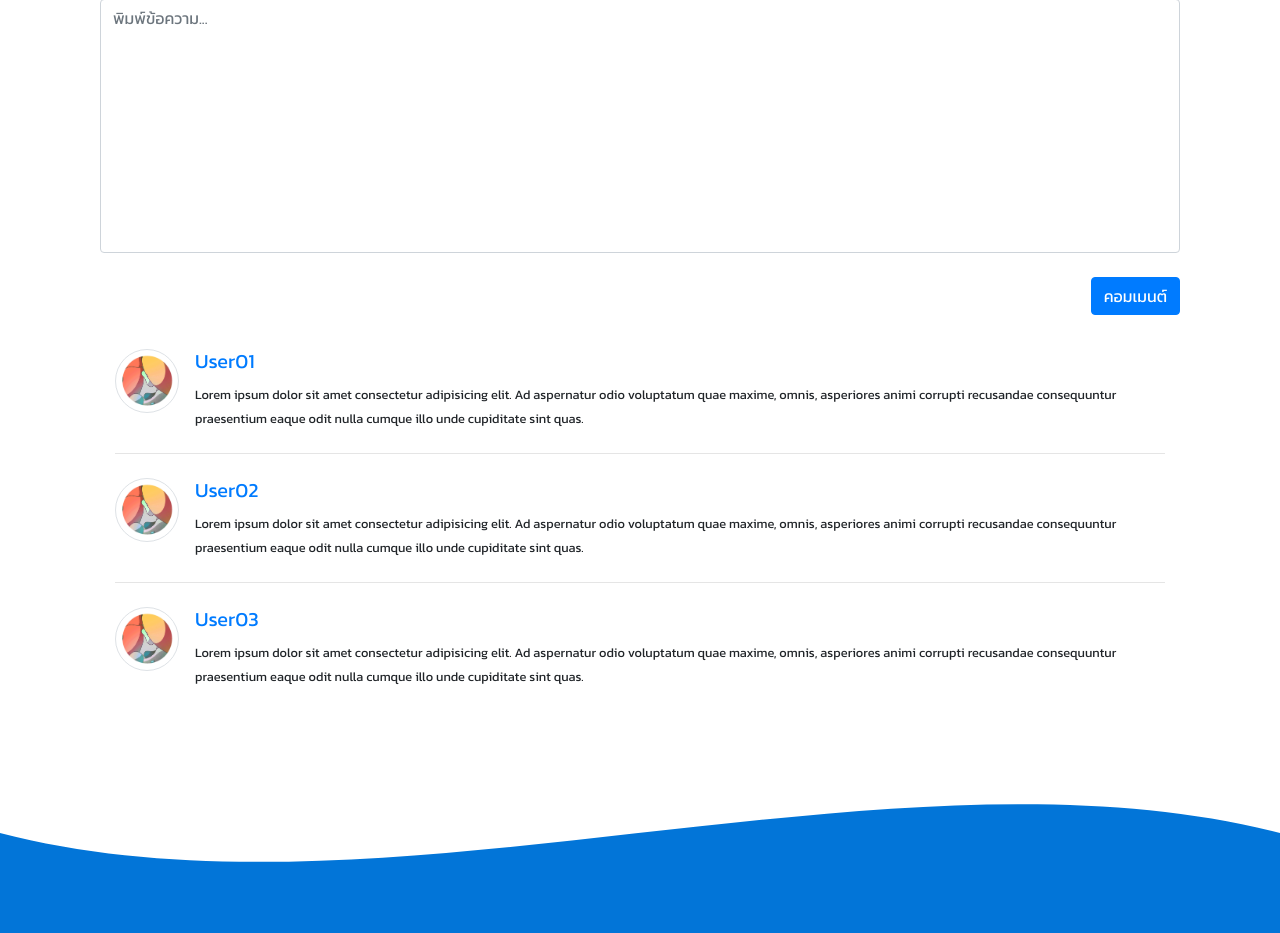
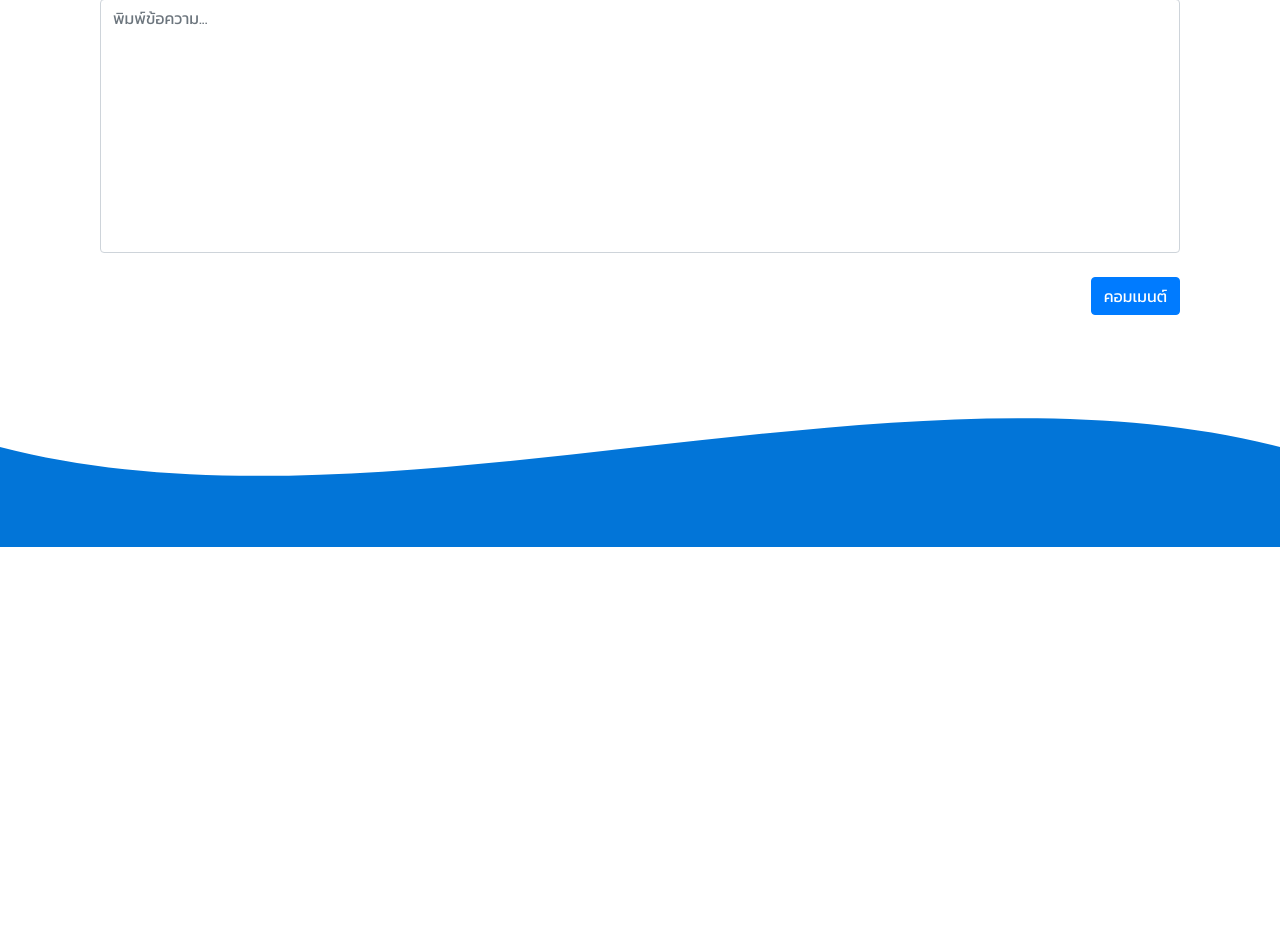
Before and after one commit to peetck/lost-and-found, a Django app: template lost-and-found/posts/templates/detail.html in a window 1280 px wide. Shown: the part 1409-2342 px from the top of the page. After the commit the page ends 1956 px from the top, so only its background shows below. Run offline with Django 3.2, Linux system fonts and the light colour scheme; the template is opened without the code that fills it: values that come from a table or form of the project are taken from there, others are empty; data comes from the database, SQL or seed files in the repository; both versions use the stored data as it was after the commit; some libraries are stand-ins or nearby versions.

Commit message:
Update :tada:

```diff
--- a/lost-and-found/posts/templates/detail.html
+++ b/lost-and-found/posts/templates/detail.html
@@ -117,42 +117,8 @@
                             <textarea id='comment_inp' class='form-control' cols="30" rows="10" style="resize: none;" placeholder="พิมพ์ข้อความ..."></textarea>
 
                             <button class='btn btn-primary float-right mt-4' id='comment_btn'>คอมเมนต์</button>
-                            <div class="container-fluid mt-5 pt-4">
+                            <div class="container-fluid mt-5 pt-4" id='comments'>
 
-
-                                <div class="media my-4">
-                                    <img class="mr-3 img-thumbnail rounded-circle" width='64' height='64' src="{% static 'images/user_default.gif' %}" alt="Generic placeholder image">
-                                    <div class="media-body">
-                                        <h5 class="mt-0 text-primary">
-                                            <a href="#profile">User01</a>
-                                        </h5>
-                                        <small>Lorem ipsum dolor sit amet consectetur adipisicing elit. Ad aspernatur odio voluptatum quae maxime, omnis, asperiores animi corrupti recusandae consequuntur praesentium eaque odit nulla cumque illo unde cupiditate sint quas.</small>
-                                    </div>
-                                </div>
-
-                                <hr>
-
-                                <div class="media my-4">
-                                    <img class="mr-3 img-thumbnail rounded-circle" width='64' height='64' src="{% static 'images/user_default.gif' %}" alt="Generic placeholder image">
-                                    <div class="media-body">
-                                        <h5 class="mt-0 text-primary">
-                                            <a href="#profile">User02</a>
-                                        </h5>
-                                        <small>Lorem ipsum dolor sit amet consectetur adipisicing elit. Ad aspernatur odio voluptatum quae maxime, omnis, asperiores animi corrupti recusandae consequuntur praesentium eaque odit nulla cumque illo unde cupiditate sint quas.</small>
-                                    </div>
-                                </div>
-
-                                <hr>
-
-                                <div class="media my-4">
-                                    <img class="mr-3 img-thumbnail rounded-circle" width='64' height='64' src="{% static 'images/user_default.gif' %}" alt="Generic placeholder image">
-                                    <div class="media-body">
-                                        <h5 class="mt-0 text-primary">
-                                            <a href="#profile">User03</a>
-                                        </h5>
-                                        <small>Lorem ipsum dolor sit amet consectetur adipisicing elit. Ad aspernatur odio voluptatum quae maxime, omnis, asperiores animi corrupti recusandae consequuntur praesentium eaque odit nulla cumque illo unde cupiditate sint quas.</small>
-                                    </div>
-                                </div>
 
                             </div>
                         </div>
@@ -180,15 +146,41 @@
         axios.defaults.xsrfCookieName = 'csrftoken'
         axios.defaults.xsrfHeaderName = 'X-CSRFTOKEN'
 
-        //axios.get('/comment_api/'+ {{post.id}}+'/').then(function (response) {
-            //console.log(response.data)})
+        function initialize(){
+            axios.get('/comment_api/'+ {{post.id}}+'/')
+                .then(function (response) {
+                    data = response.data
+                    addComment(data[0])
+                })
+        }
+
+        function addComment(data){
+            /*
+            <div class="media my-4">
+                <img class="mr-3 img-thumbnail rounded-circle" width='64' height='64' src="{% static 'images/user_default.gif' %}" alt="Generic placeholder image">
+                <div class="media-body">
+                    <h5 class="mt-0 text-primary">
+                        <a href="#profile">User01</a>
+                    </h5>
+                    <small>Lorem ipsum dolor sit amet consectetur adipisicing elit. Ad aspernatur odio voluptatum quae maxime, omnis, asperiores animi corrupti recusandae consequuntur praesentium eaque odit nulla cumque illo unde cupiditate sint quas.</small>
+                </div>
+            </div>
+            <hr>
+            */
+
+        }
+
         $('#comment_btn').on('click', function(e){
             let message = $('#comment_inp').val()
             axios.post('/comment_api/'+ {{post.id}}+'/',{
                 msg : message,
             }).then(function (response) {
-
+                data = response.data
+                addComment(data)
             })
         })
+
+        initialize()
+
     </script>
 {% endblock %}
```
Also changed, not shown: lost-and-found/db.sqlite3.
